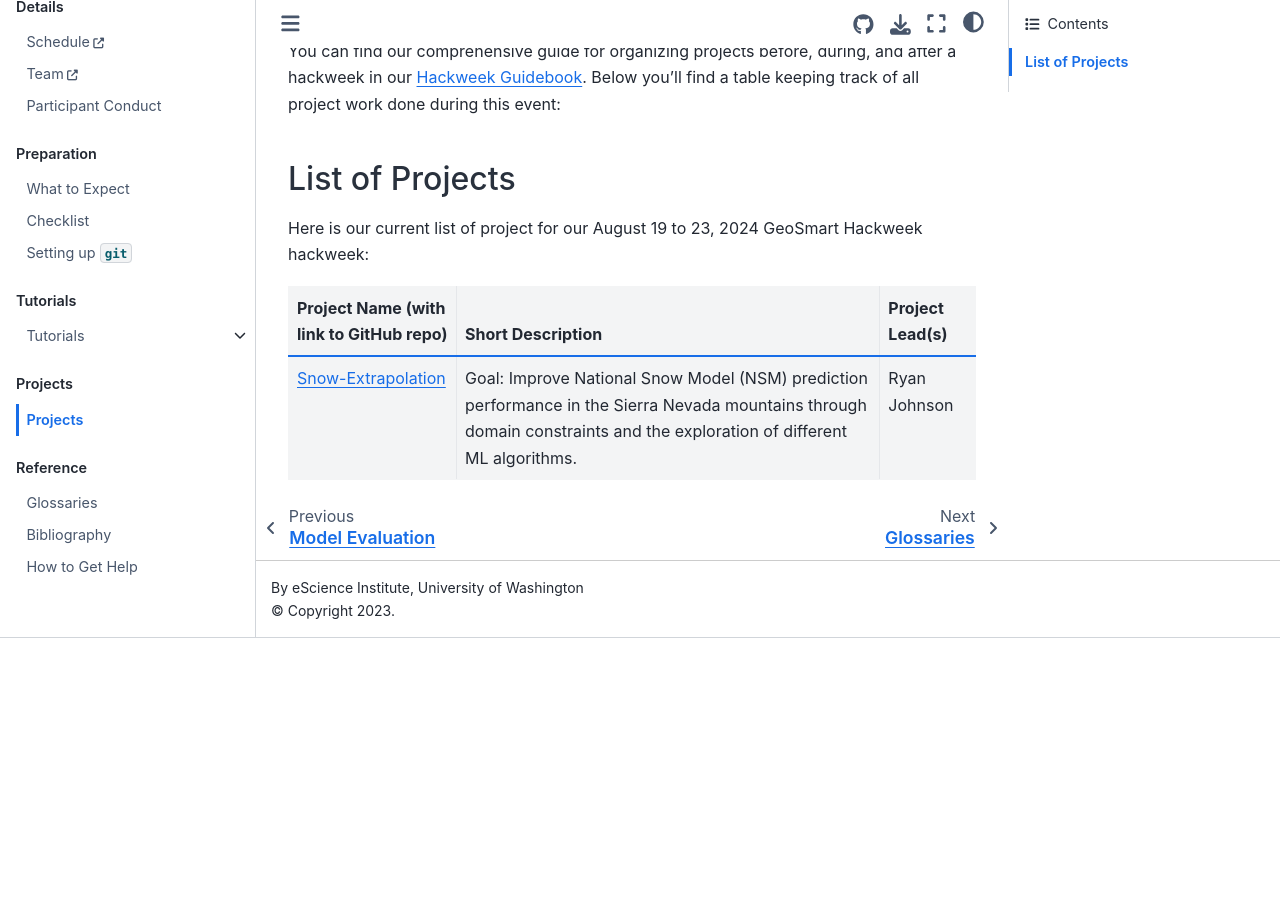
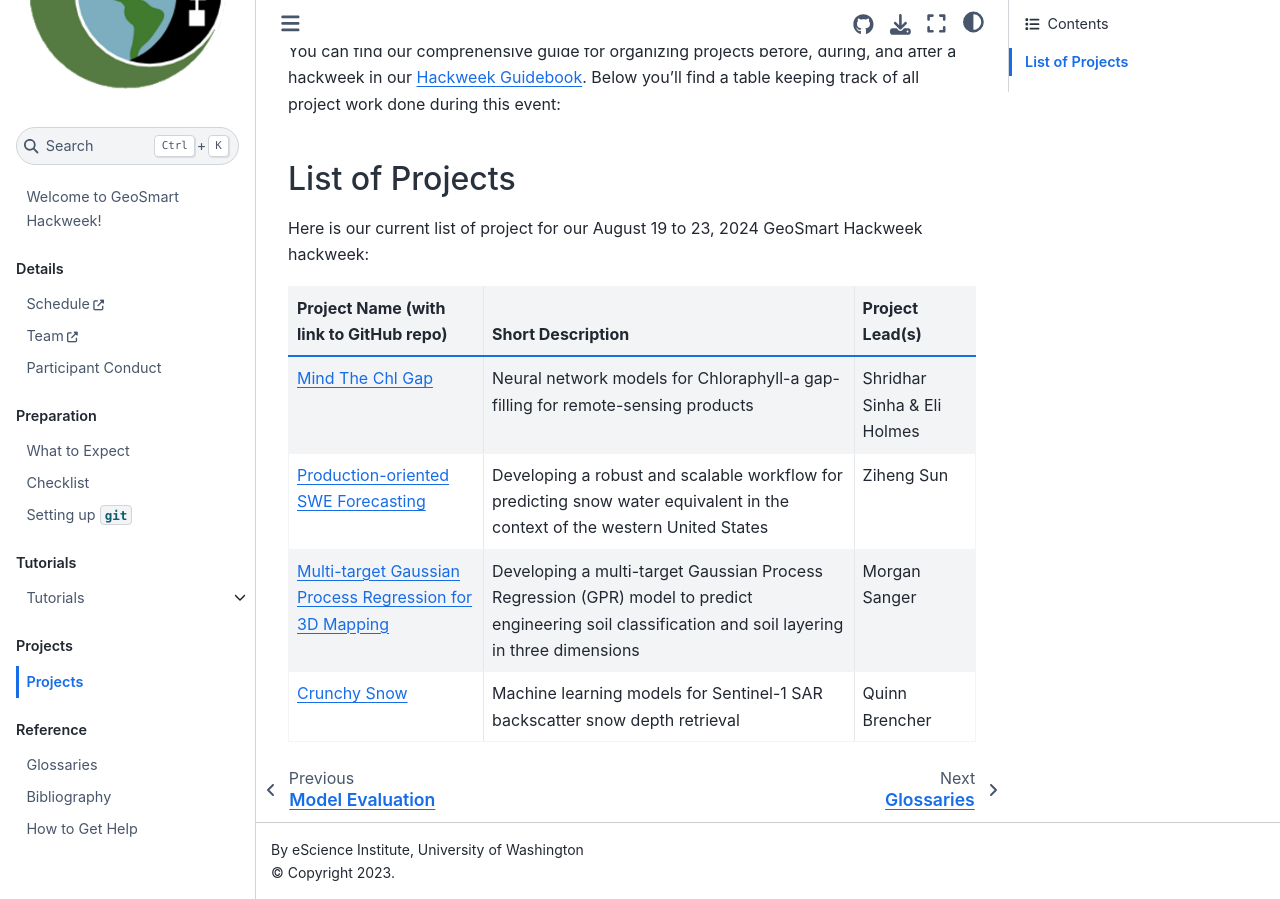
Before and after one commit to geo-smart/website-2024, a Jupyter Book: the page built from book/projects/index.md, in a window 1280 px wide and 900 px high, scrolled down 586 px. Built offline with Jupyter Book 1.0.4 settings and Sphinx 7.4.7 and the Sphinx Book theme 1.1.4, drawn with Linux system fonts in a browser that asks for light colours; before the commit the page ends 1224 px from its top, so only the background shows below that.

Commit message:
Add list of 2024 projects

```diff
--- a/book/projects/index.md
+++ b/book/projects/index.md
@@ -17,4 +17,7 @@ Here is our current list of project for our {{dates}} {{ hackweek }} hackweek:
 
 | Project Name (with link to GitHub repo) | Short Description | Project Lead(s) |
 |:--------|:--------|:-----|
-| [Snow-Extrapolation](https://github.com/geo-smart/Snow-Extrapolation) | Goal: Improve National Snow Model (NSM) prediction performance in the Sierra Nevada mountains through domain constraints and the exploration of different ML algorithms. | Ryan Johnson |
+| [Mind The Chl Gap](https://github.com/geo-smart/mind-the-chl-gap) | Neural network models for Chloraphyll-a gap-filling for remote-sensing products | Shridhar Sinha & Eli Holmes |
+| [Production-oriented SWE Forecasting](https://github.com/geo-smart/swe_forecasting_prod) | Developing a robust and scalable workflow for predicting snow water equivalent in the context of the western United States | Ziheng Sun |
+| [Multi-target Gaussian Process Regression for 3D Mapping](https://github.com/geo-smart/mind-the-chl-gap) |  Developing a multi-target Gaussian Process Regression (GPR) model to predict engineering soil classification and soil layering in three dimensions | Morgan Sanger |
+| [Crunchy Snow](https://github.com/geo-smart/crunchy-snow) | Machine learning models for Sentinel-1 SAR backscatter snow depth retrieval | Quinn Brencher |
```
